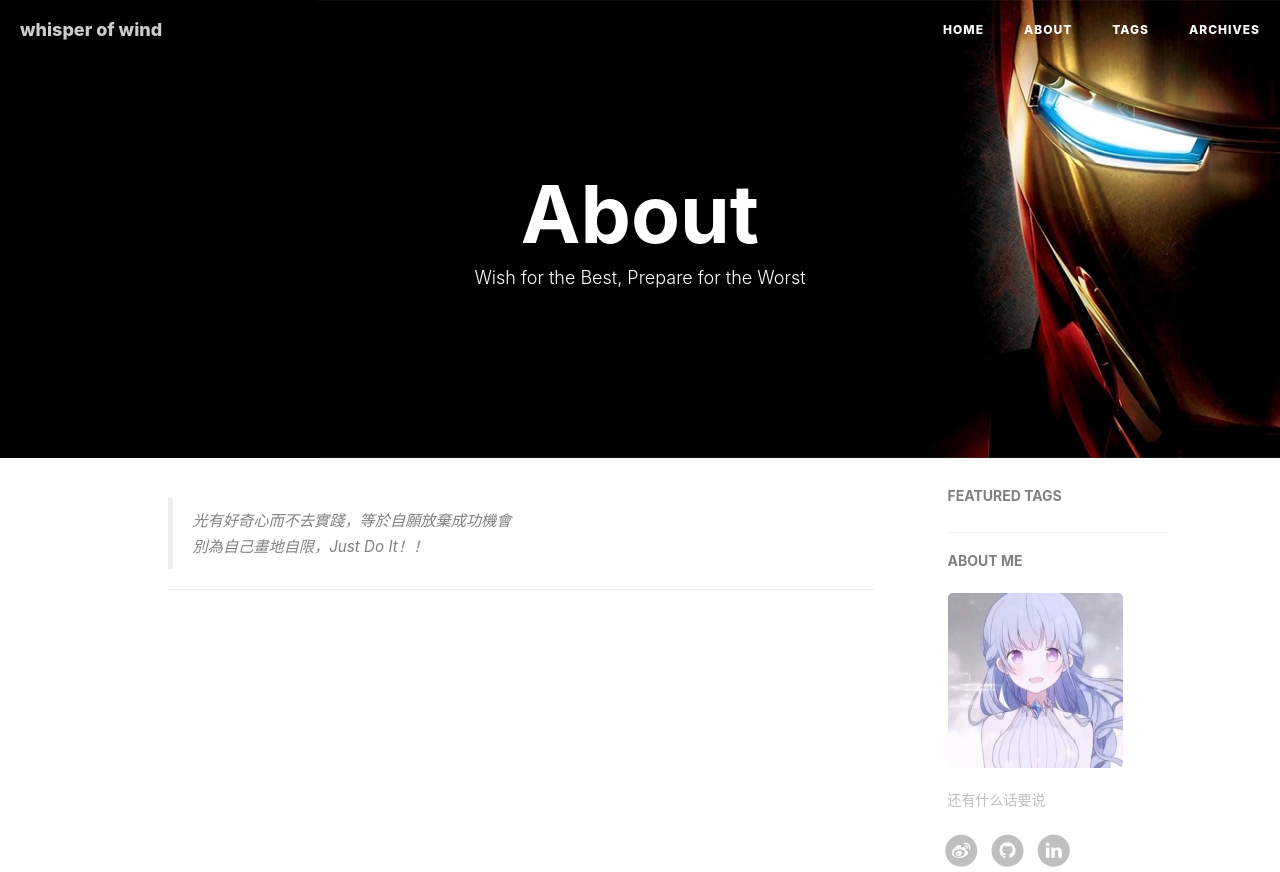
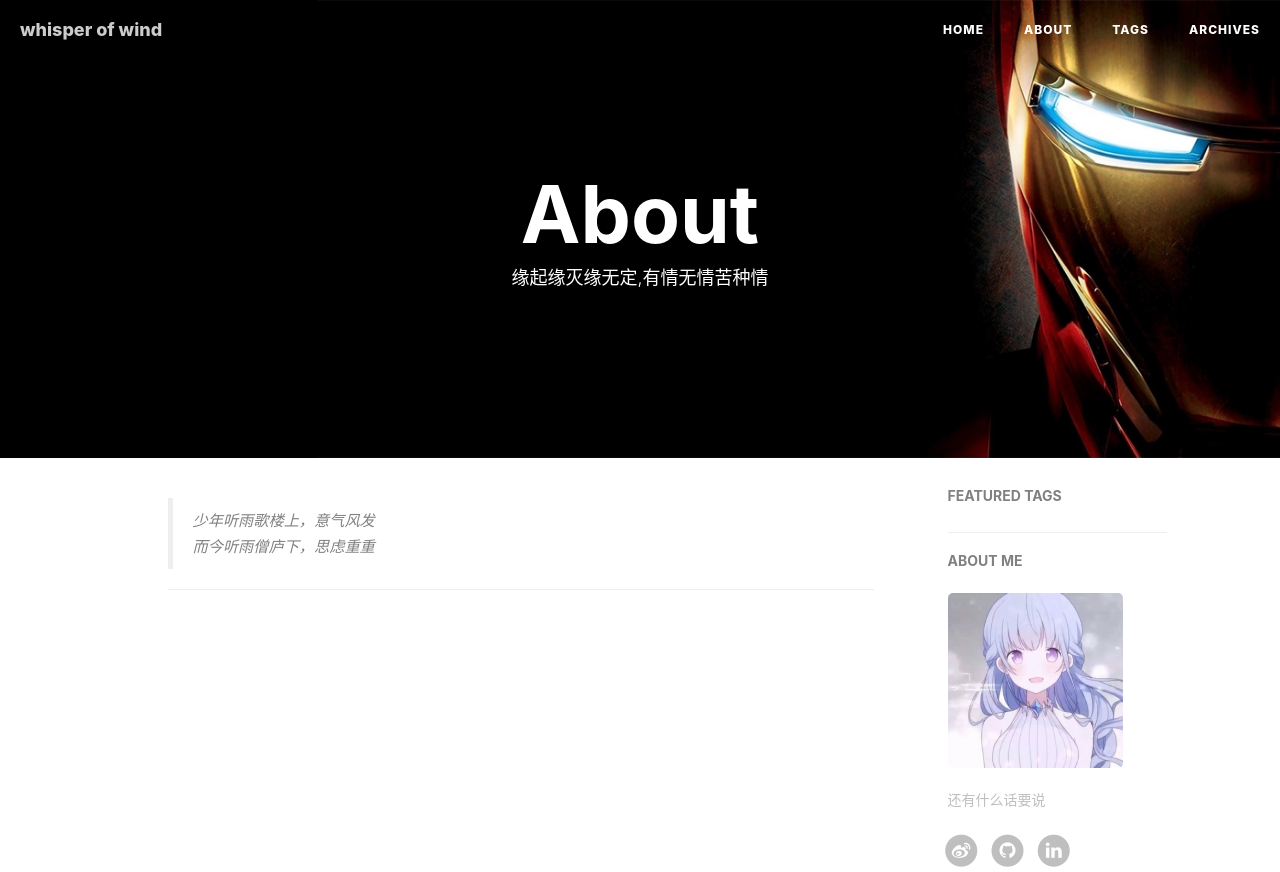
Before and after one commit to HeXingye/HeXingye.github.io, a plain HTML site: page about/index.html in a window 1280 px wide. Shown: the top 872 px of the page. Drawn offline with nearby package versions, Linux system fonts and the light colour scheme; a script that the page names is missing.

Commit message:
Site updated: 2018-04-24 21:32:49

```diff
--- a/about/index.html
+++ b/about/index.html
@@ -7,7 +7,7 @@
     <meta http-equiv="X-UA-Compatible" content="IE=edge">
     <meta name="google-site-verification" content="xBT4GhYoi5qRD5tr338pgPM5OWHHIDR6mNg1a3euekI" />
     <meta name="viewport" content="width=device-width, initial-scale=1">
-    <meta name="description" content="缘起缘灭缘无定,有情无情苦种情">
+    <meta name="description" content="">
     <meta name="keyword"  content="">
     <link rel="shortcut icon" href="/img/ironman-draw.png">
     <!-- Place this tag in your head or just before your close body tag. -->
@@ -86,7 +86,7 @@
                     <div class="site-heading">
                         <h1>About</h1>
                         <!--<hr class="small">-->
-                        <span class="subheading">Wish for the Best, Prepare for the Worst</span>
+                        <span class="subheading">缘起缘灭缘无定,有情无情苦种情</span>
                     </div>
 
 
@@ -205,8 +205,8 @@
             ">
 
                 <blockquote>
-<p>光有好奇心而不去實踐，等於自願放棄成功機會<br>
-別為自己畫地自限，Just Do It！！</p>
+<p>少年听雨歌楼上，意气风发<br>
+而今听雨僧庐下，思虑重重</p>
 </blockquote>
 
 
--- a/sitemap.xml
+++ b/sitemap.xml
@@ -8,7 +8,7 @@
 
     <sitemap>
         <loc>https://www.xingyehe.top/page-sitemap.xml</loc>
-        <lastmod>2018-04-24T04:25:38.297Z</lastmod>
+        <lastmod>2018-04-24T05:48:26.994Z</lastmod>
     </sitemap>
 
     <sitemap>
```
Also changed, not shown: 2017/03/18/hexo-theme-beantech/index.html (+1 -1 lines), 404.html (+1 -1 lines), archive/index.html (+1 -1 lines), archives/2017/03/index.html (+1 -1 lines), archives/2017/index.html (+1 -1 lines), archives/index.html (+1 -1 lines), index.html (+1 -1 lines), page-sitemap.xml (+4 -4 lines), tags/Blog/index.html (+1 -1 lines), tags/Hexo/index.html (+1 -1 lines), tags/index.html (+1 -1 lines), img/icon_wechat.png, 1 other file.
